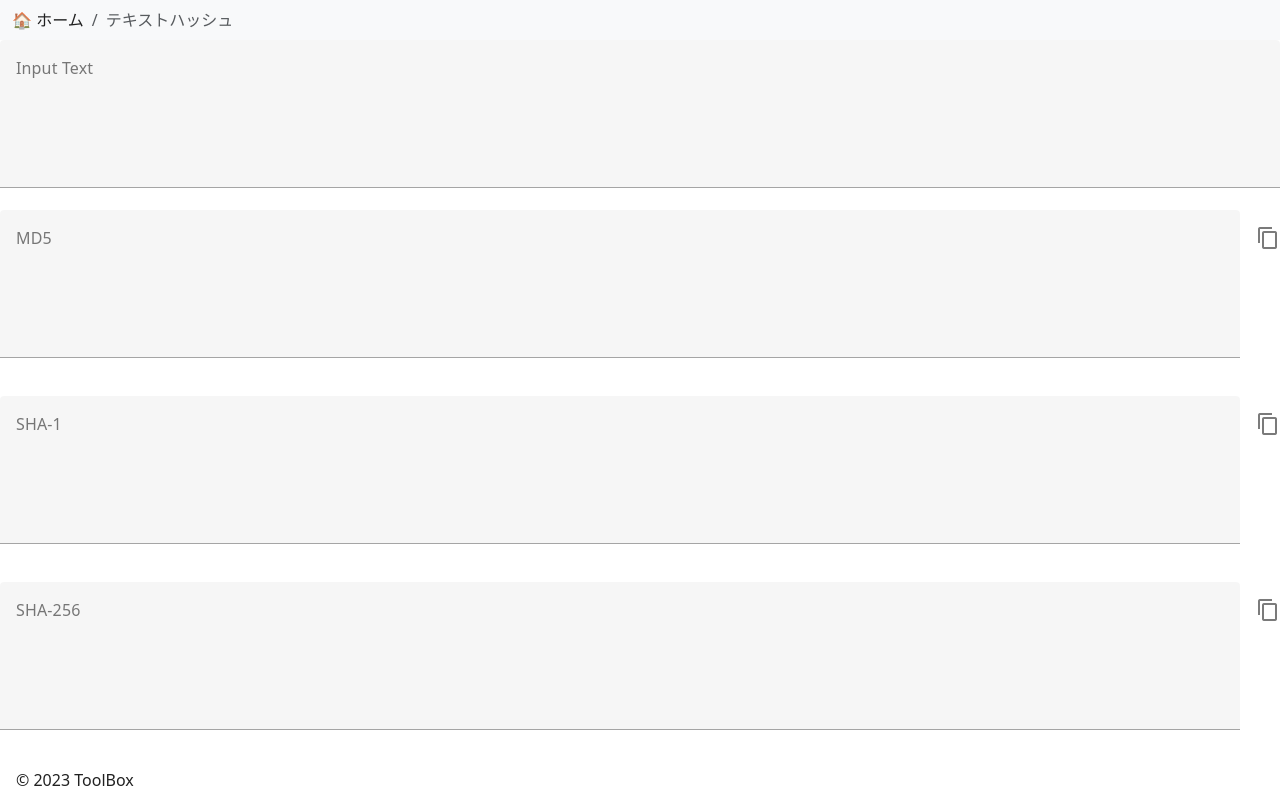
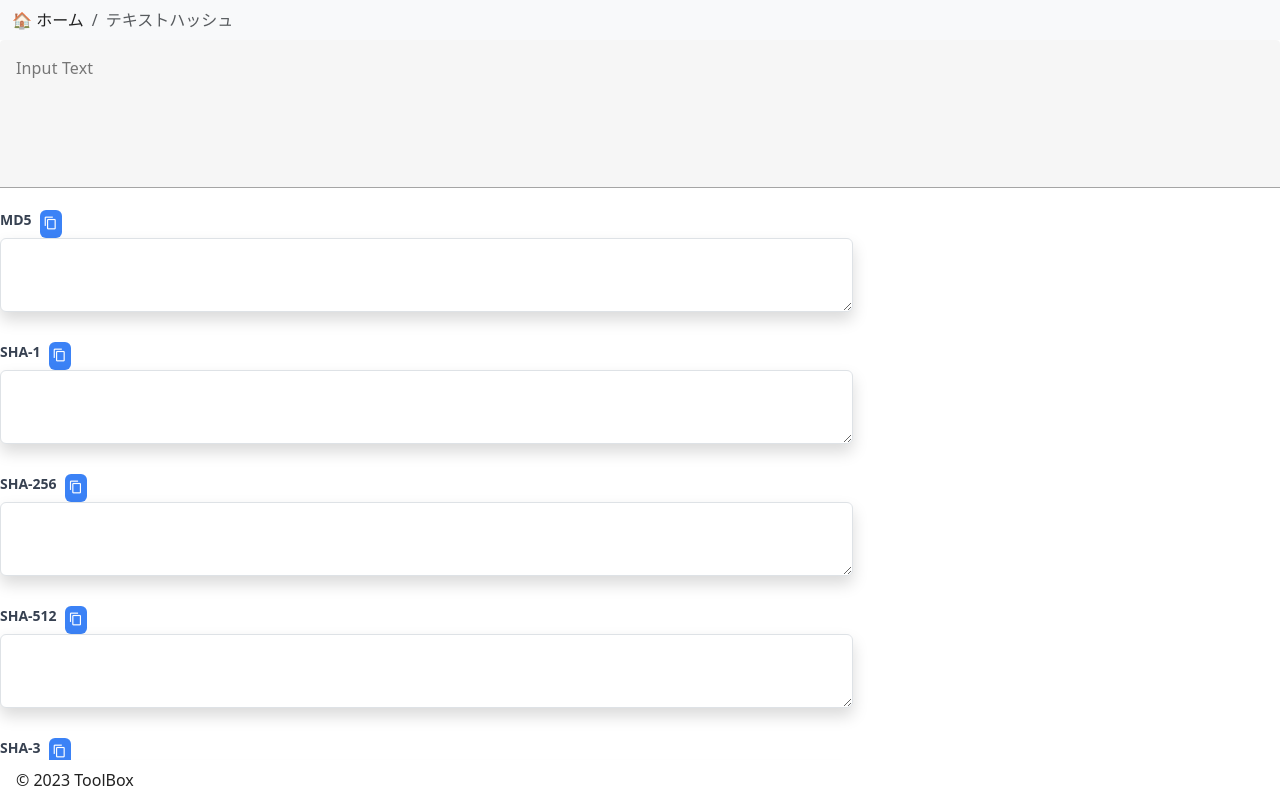
Before and after one commit to foresukecom/toolbox, a Vue app: page /text-hash in a window 1280 px wide. Shown: the top 798 px of the page. Built offline with nearby package versions, Linux system fonts and the light colour scheme.

Commit message:
refactor: コピーボタンを別コンポーネントに変更

```diff
--- a/src/components/HashOutput.vue
+++ b/src/components/HashOutput.vue
@@ -1,21 +1,25 @@
 <template>
-  <div class="hash-output">
-    <v-textarea
-      :label="label"
-      readonly
-      v-model="currentHash"
-      :append-icon="copyIcon"
-      @click:append="copyToClipboard"
-    ></v-textarea>
+  <div class="hash-output mb-4">
+    <div class="flex items-center justify-between">
+      <div class="flex items-center">
+        <label class="text-gray-700 text-sm font-bold mb-2 mr-2" :for="label">
+          {{ label }}
+        </label>
+      <CopyButton :textToCopy="currentHash" />
+      </div>
+    </div>
+    <textarea
+      class="shadow appearance-none border rounded p-3 w-2/3 text-gray-700 leading-tight focus:outline-none focus:shadow-outline"
+      :id="label" readonly v-model="currentHash"></textarea>
   </div>
-  <v-snackbar v-model="snackbarVisible" :timeout="1000" color="success">
-   コピーしました
-  </v-snackbar>
 </template>
-<!-- TODO 色、高さを変更する -->
 
 <script>
+import CopyButton from './CopyButton.vue';
 export default {
+  components: {
+    CopyButton,
+  },
   props: {
     label: {
       type: String,
@@ -28,29 +32,12 @@ export default {
   },
   data() {
     return {
-      copyIcon: 'mdi-content-copy',
       currentHash: this.hash,
-      snackbarVisible: false,
     };
   },
   watch: {
     hash(newHash) {
       this.currentHash = newHash;
-    },
-  },
-  methods: {
-    copyToClipboard() {
-      navigator.clipboard.writeText(this.currentHash).then(
-        () => {
-          // Successful copy
-          console.log('Hash copied to clipboard');
-        },
-        (error) => {
-          // Failed copy
-          console.error('Failed to copy hash:', error);
-        },
-      );
-      this.snackbarVisible = true; // スナックバーを表示する
     },
   },
 };
```
